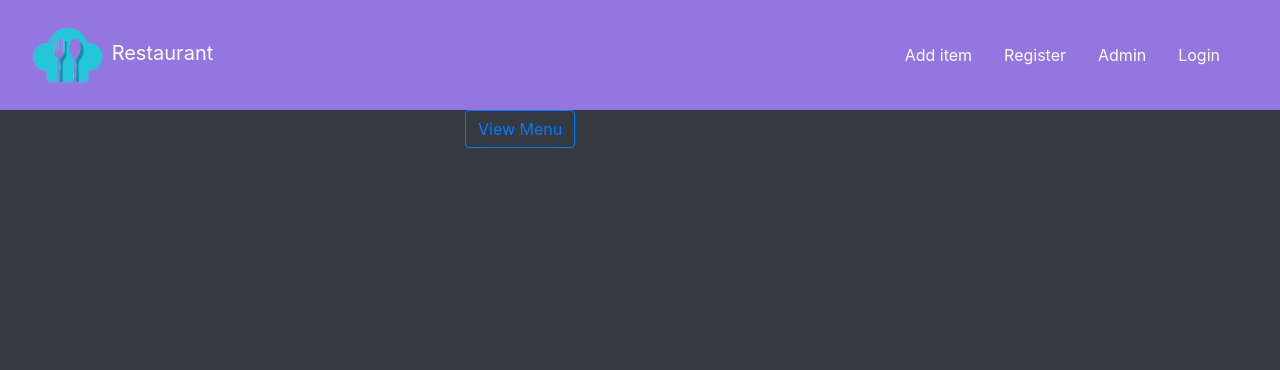
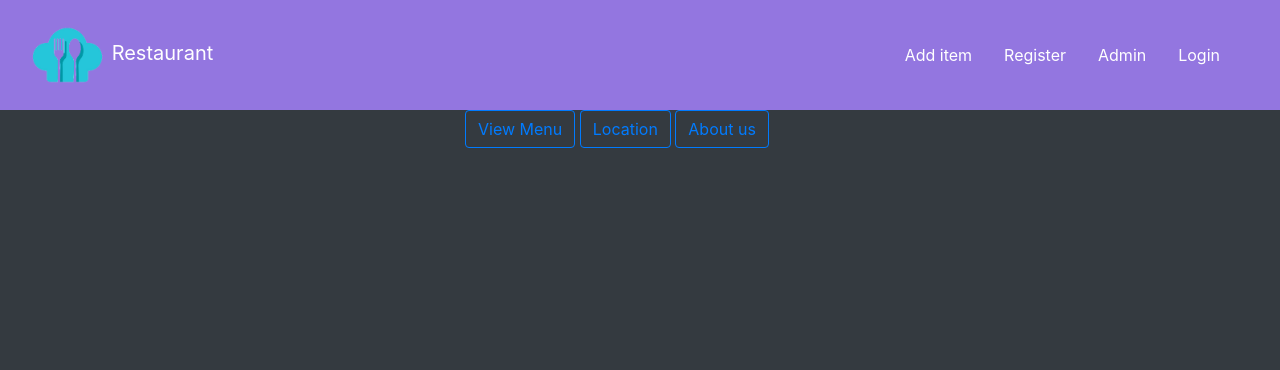
Before and after one commit to Naczelnikk/Restaurant-app-django, a Django app: page / in a window 1280 px wide. Shown: the top 370 px of the page. Run offline with Django 4.2, Linux system fonts and the light colour scheme.

Commit message:
starting page buttons

```diff
--- a/templates/menu/start.html
+++ b/templates/menu/start.html
@@ -18,6 +18,10 @@
 				<div class="col-md-4 offset-md-4 align-middle">
 					 <a class="btn btn-outline-primary" href="{% url 'menu:index'%}">View Menu
                     </a>
+                     <a class="btn btn-outline-primary" href="{% url 'menu:index'%}">Location
+                    </a>
+                     <a class="btn btn-outline-primary" href="{% url 'menu:index'%}">About us
+                    </a>
 				</div>
 
 				<div class="col-md-4"></div>
```
